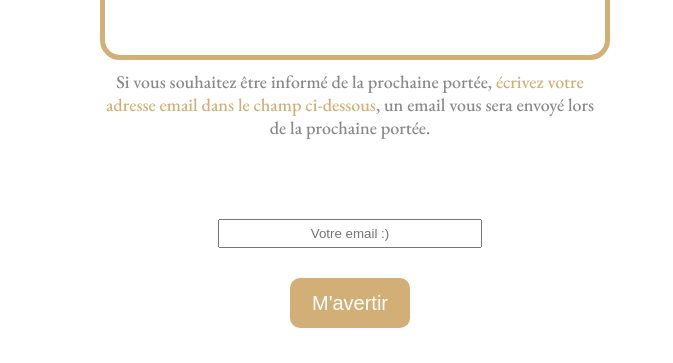
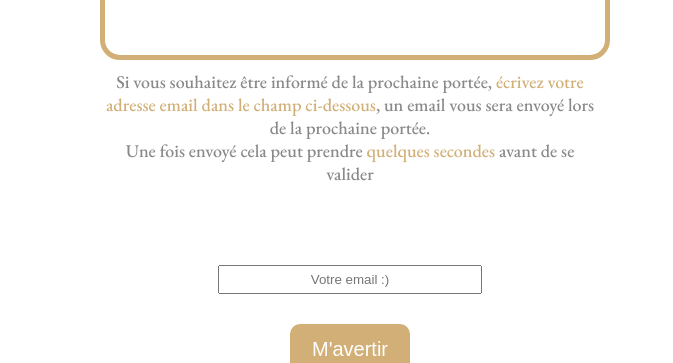
Before and after one commit to H-R-JS/Meute2, a React (Create React App) app in the folder Meute2/meute2r/: page /babiesAct in a window 1280 px wide. Shown: the part 573-936 px from the top of the page, without its empty margins (0-673 px from the left). Before the commit the page ends 901 px from the top, so only its background shows below. Built offline with nearby package versions, Linux system fonts and the light colour scheme.

Commit message:
add emailJS

```diff
--- a/Meute2/meute2r/package.json
+++ b/Meute2/meute2r/package.json
@@ -3,6 +3,7 @@
   "version": "0.1.0",
   "private": true,
   "dependencies": {
+    "@emailjs/browser": "^3.11.0",
     "@testing-library/jest-dom": "^5.16.5",
     "@testing-library/react": "^13.4.0",
     "@testing-library/user-event": "^13.5.0",
--- a/Meute2/meute2r/src/Components/BodyComponents/BabiesAct.jsx
+++ b/Meute2/meute2r/src/Components/BodyComponents/BabiesAct/BabiesAct.jsx
@@ -3,10 +3,12 @@ import {
   MotionMultipleAnimationImg,
   MotionMultipleAnimationText,
   MotionOnePageAnimation,
-} from "../MotionDiv/AllMotionDiv";
+} from "../../MotionDiv/AllMotionDiv";
 import Axios, * as others from "axios";
+import emailjs from "@emailjs/browser";
+import { EmailJS } from "./EmailJS";
 
-const imgBabiesAc = require("../../Images/ratPort.jpg");
+const imgBabiesAc = require("../../../Images/ratPort.jpg");
 
 const NoActu = () => {
   return (
@@ -20,7 +22,36 @@ const NoActu = () => {
 };
 
 export const BabiesAct = () => {
-  const [succes, setSucces] = useState("");
+  return (
+    <MotionOnePageAnimation>
+      <div className="babiesAc-container">
+        <MotionMultipleAnimationImg>
+          <img src={imgBabiesAc} className="babiesAc-img" alt="" />
+        </MotionMultipleAnimationImg>
+        <MotionMultipleAnimationText>
+          <p className="babiesAc-port-actu">
+            Portée actuelle: <span> 16/11/2023</span>
+          </p>
+          <div className="act-babies">
+            <NoActu />
+          </div>
+          <div className="act-sign">
+            <p>
+              Si vous souhaitez être informé de la prochaine portée,
+              <span> écrivez votre adresse email dans le champ ci-dessous</span>
+              , un email vous sera envoyé lors de la prochaine portée.
+              <br /> Une fois envoyé cela peut prendre
+              <span> quelques secondes </span> avant de se valider
+            </p>
+            <EmailJS />
+          </div>
+        </MotionMultipleAnimationText>
+      </div>
+    </MotionOnePageAnimation>
+  );
+};
+
+/**const [succes, setSucces] = useState("");
   const [email, setEmail] = useState("");
 
   const validation =
@@ -39,26 +70,8 @@ export const BabiesAct = () => {
     }
   };
 
-  return (
-    <MotionOnePageAnimation>
-      <div className="babiesAc-container">
-        <MotionMultipleAnimationImg>
-          <img src={imgBabiesAc} className="babiesAc-img" alt="" />
-        </MotionMultipleAnimationImg>
-        <MotionMultipleAnimationText>
-          <p className="babiesAc-port-actu">
-            Portée actuelle: <span> 16/11/2023</span>
-          </p>
-          <div className="act-babies">
-            <NoActu />
-          </div>
-          <div className="act-sign">
-            <p>
-              Si vous souhaitez être informé de la prochaine portée,
-              <span> écrivez votre adresse email dans le champ ci-dessous</span>
-              , un email vous sera envoyé lors de la prochaine portée.
-            </p>
-            <form className="act-form">
+
+   <form className="act-form">
               <div className="post-succes">{succes}</div>
               <input
                 type="email"
@@ -76,10 +89,4 @@ export const BabiesAct = () => {
               >
                 M'avertir
               </button>
-            </form>
-          </div>
-        </MotionMultipleAnimationText>
-      </div>
-    </MotionOnePageAnimation>
-  );
-};
+            </form>*/
--- /dev/null
+++ b/Meute2/meute2r/src/Components/BodyComponents/BabiesAct/EmailJS.jsx
@@ -0,0 +1,55 @@
+import React, { useState, useRef } from "react";
+import emailjs from "@emailjs/browser";
+
+export const EmailJS = () => {
+  const form = useRef();
+  const [succes, setSucces] = useState("");
+
+  const sendEmail = (e) => {
+    e.preventDefault();
+
+    emailjs
+      .sendForm(
+        "service_xp4usjr",
+        "template_hwllotj",
+        form.current,
+        "O_H65SFpHBG6Wnph8"
+      )
+      .then(
+        (result) => {
+          setSucces("L'Email est bien envoyé !");
+          console.log(result.text);
+        },
+        (error) => {
+          console.log(error.text);
+        }
+      );
+  };
+
+  return (
+    <form ref={form} onSubmit={sendEmail} className="act-form">
+      <div className="post-succes">{succes}</div>
+      <input
+        type="email"
+        className="champ-email"
+        placeholder="Votre email :)"
+        name="email_id"
+      />
+      <button type="submit" className="champ-btn-submit">
+        M'avertir
+      </button>
+    </form>
+  );
+};
+
+/***/
+
+/** <form ref={form} onSubmit={sendEmail}>
+      <label>Name</label>
+      <input type="text" name="user_name" />
+      <label>Email</label>
+      <input type="email" name="user_email" />
+      <label>Message</label>
+      <textarea name="message" />
+      <input type="submit" value="Send" />
+    </form> */
--- a/Meute2/meute2r/src/Components/React-router/Meute2Router.jsx
+++ b/Meute2/meute2r/src/Components/React-router/Meute2Router.jsx
@@ -3,7 +3,7 @@ import { Routes, Route, useLocation } from "react-router-dom";
 import { Home } from "../BodyComponents/Home";
 import { Reservation } from "../BodyComponents/Reserv/Reservation";
 import { Prices } from "../BodyComponents/Prices";
-import { BabiesAct } from "../BodyComponents/BabiesAct";
+import { BabiesAct } from "../BodyComponents/BabiesAct/BabiesAct";
 import { About } from "../BodyComponents/About";
 import { OldBabies } from "../BodyComponents/OldBabies/OldBabies";
 import { AnimatePresence } from "framer-motion";
--- a/Meute2/meute2r/src/SASS/Header&Nav.scss
+++ b/Meute2/meute2r/src/SASS/Header&Nav.scss
@@ -1,11 +1,13 @@
 .header-page {
   position: fixed;
   display: flex;
+  background-color: #fff;
   justify-content: flex-end;
   font-family: $main-font-family;
   width: 100%;
   height: 100px;
   margin-top: 10px;
+  z-index: 5;
 }
 
 .header-title {
```
Also changed, not shown: Meute2/meute2r/public/index.html (+0 -23 lines), 2 other files (tests, documents, lock files or other folders).
